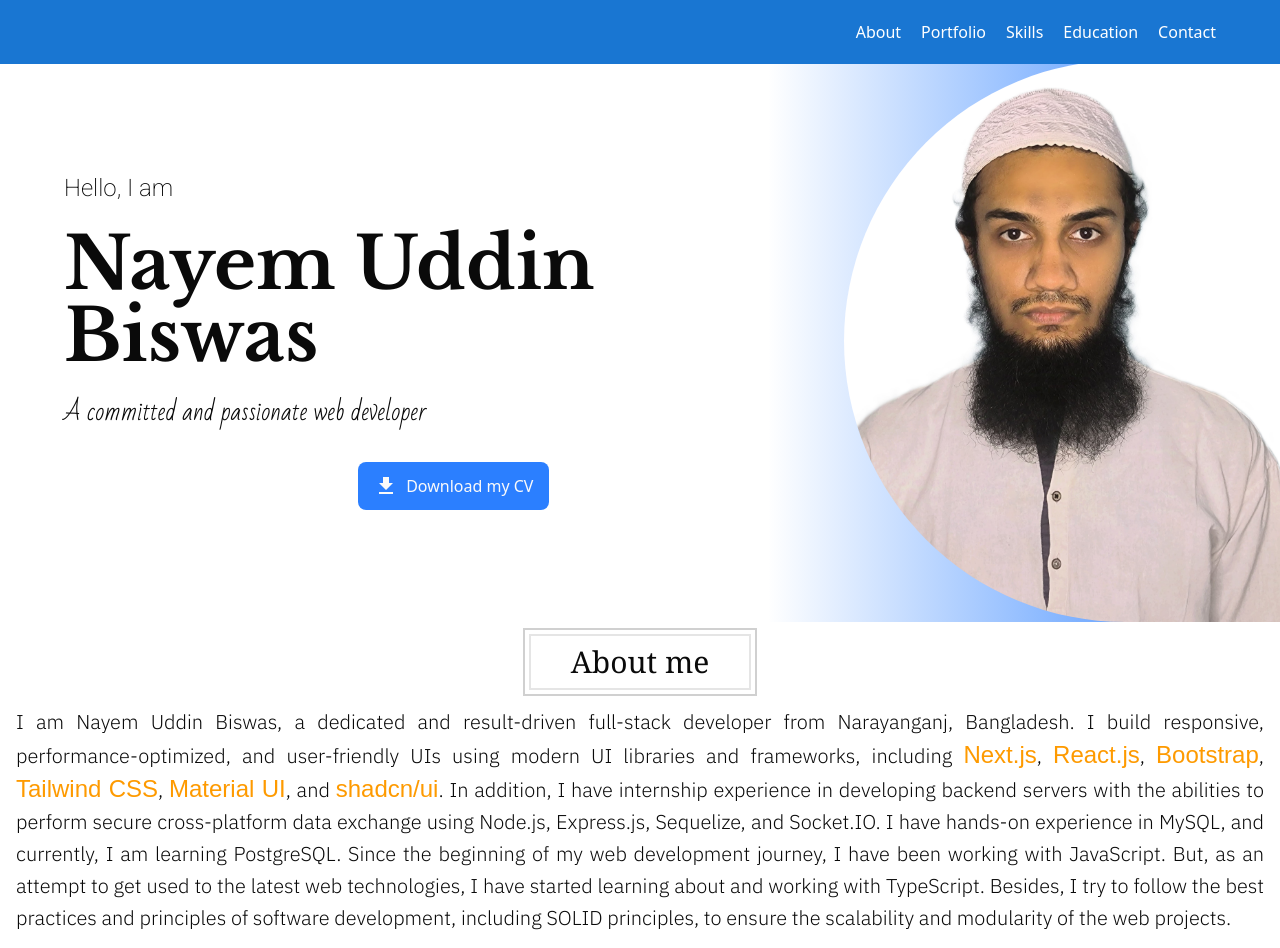
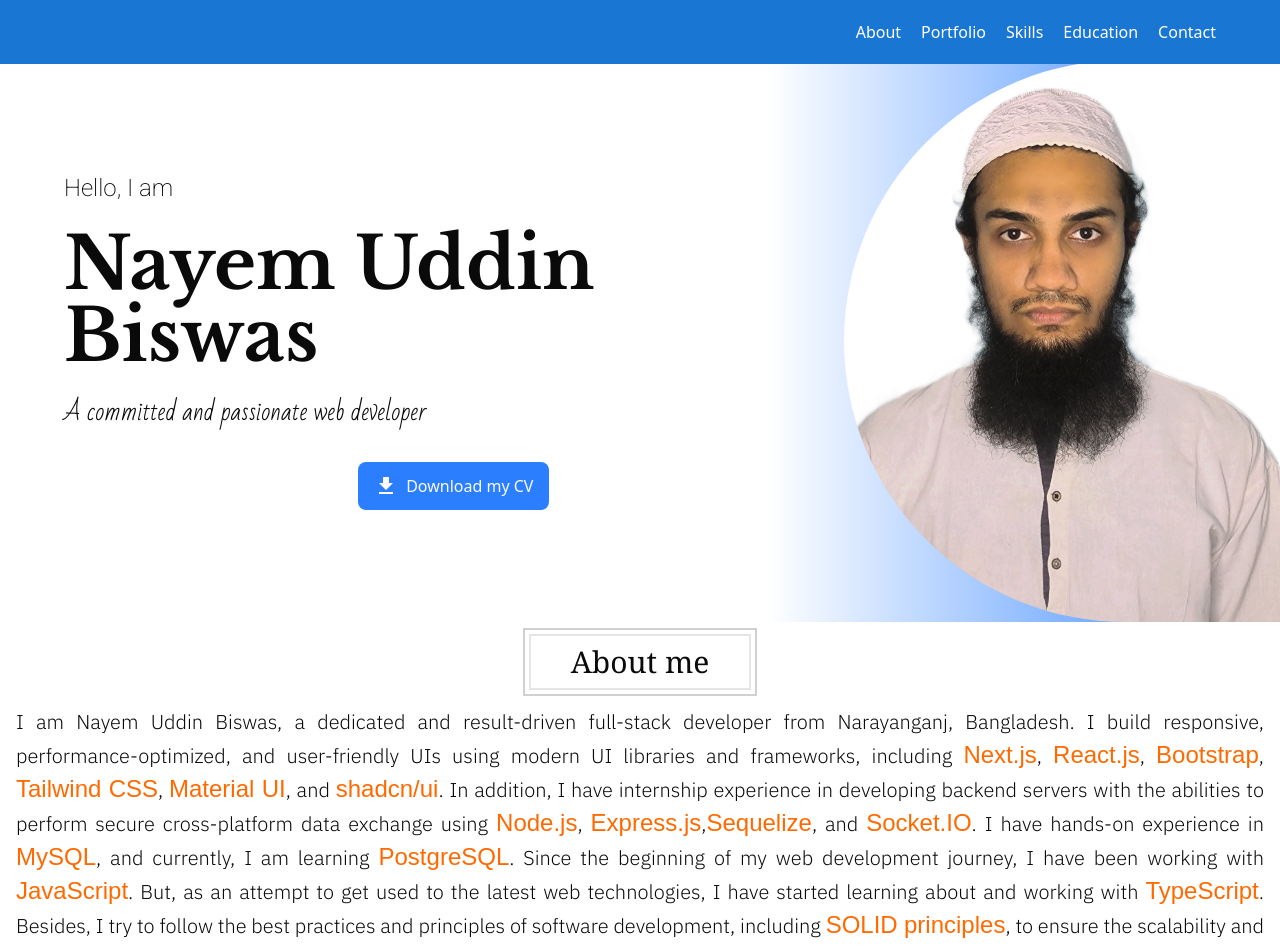
Before and after one commit to nayem-uddin/portfolio, a Next.js app: page / in a window 1280 px wide. Shown: the top 948 px of the page. Built offline with nearby package versions, Linux system fonts and the light colour scheme; what @mui/material-nextjs, @toolpad/core would draw is missing.

Commit message:
update details
-change text color

```diff
--- a/app/ui/about/details.tsx
+++ b/app/ui/about/details.tsx
@@ -13,14 +13,16 @@ export default function Details() {
       <Tech>Bootstrap</Tech>, <Tech>Tailwind CSS</Tech>,{" "}
       <Tech>Material UI</Tech>, and <Tech>shadcn/ui</Tech>. In addition, I have
       internship experience in developing backend servers with the abilities to
-      perform secure cross-platform data exchange using Node.js, Express.js,
-      Sequelize, and Socket.IO. I have hands-on experience in MySQL, and
-      currently, I am learning PostgreSQL. Since the beginning of my web
-      development journey, I have been working with JavaScript. But, as an
-      attempt to get used to the latest web technologies, I have started
-      learning about and working with TypeScript. Besides, I try to follow the
-      best practices and principles of software development, including SOLID
-      principles, to ensure the scalability and modularity of the web projects.
+      perform secure cross-platform data exchange using <Tech>Node.js</Tech>,{" "}
+      <Tech>Express.js</Tech>,<Tech>Sequelize</Tech>, and <Tech>Socket.IO</Tech>
+      . I have hands-on experience in <Tech>MySQL</Tech>, and currently, I am
+      learning <Tech>PostgreSQL</Tech>. Since the beginning of my web
+      development journey, I have been working with <Tech>JavaScript</Tech>.
+      But, as an attempt to get used to the latest web technologies, I have
+      started learning about and working with <Tech>TypeScript</Tech>. Besides,
+      I try to follow the best practices and principles of software development,
+      including <Tech>SOLID principles</Tech>, to ensure the scalability and
+      modularity of the web projects.
     </p>
   );
 }
--- a/app/ui/about/tech.tsx
+++ b/app/ui/about/tech.tsx
@@ -3,7 +3,7 @@ import { notoSansMultani } from "@/lib/fonts";
 export default function Tech({ children }: { children: React.ReactNode }) {
   return (
     <code
-      className={`text-lg md:text-xl lg:text-2xl text-amber-500 ${notoSansMultani.className}`}
+      className={`text-lg md:text-xl lg:text-2xl text-orange-500 ${notoSansMultani.className}`}
     >
       {children}
     </code>
```
